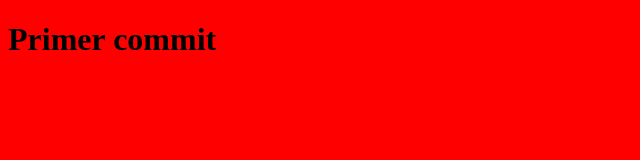
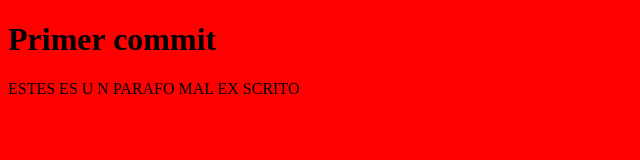
Before and after one commit to yhostinCTC/probandoGitHub, a plain HTML site: page index.html in a window 1280 px wide. Shown: the whole page, without its empty margins (0-640 px from the left). Drawn offline with Linux system fonts and the light colour scheme.

Commit message:
Añadi un parrafo

```diff
--- a/index.html
+++ b/index.html
@@ -6,5 +6,6 @@
     </head>
     <body>
         <h1>Primer commit</h1>
+        <p>ESTES ES U N PARAFO MAL EX SCRITO</p>
     </body>
 </html>
```
